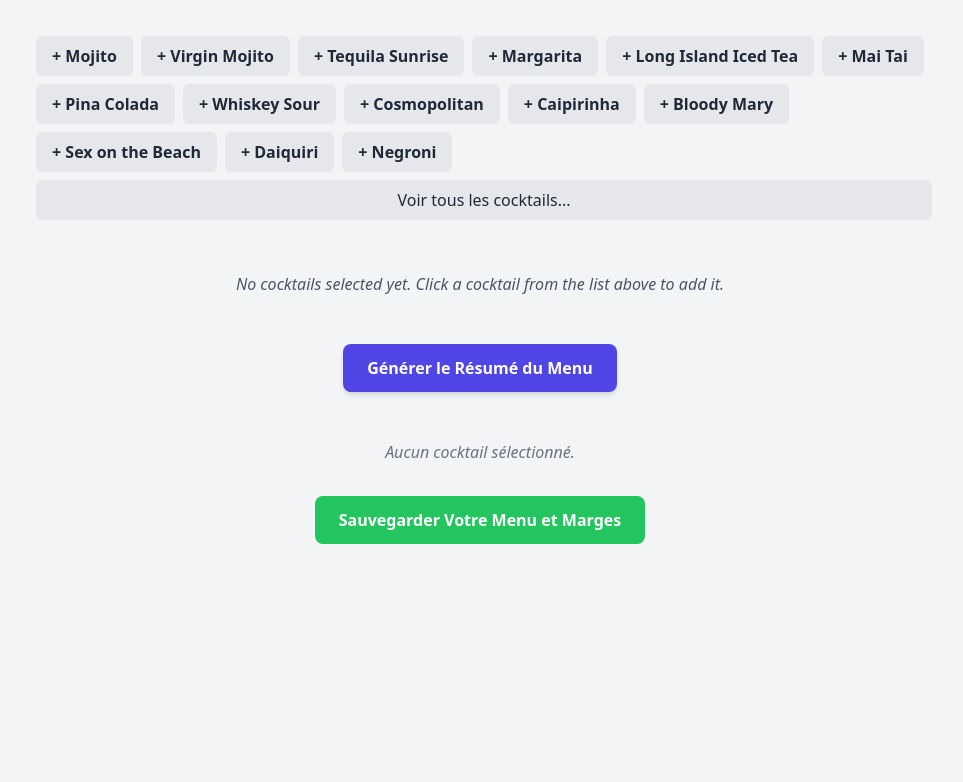
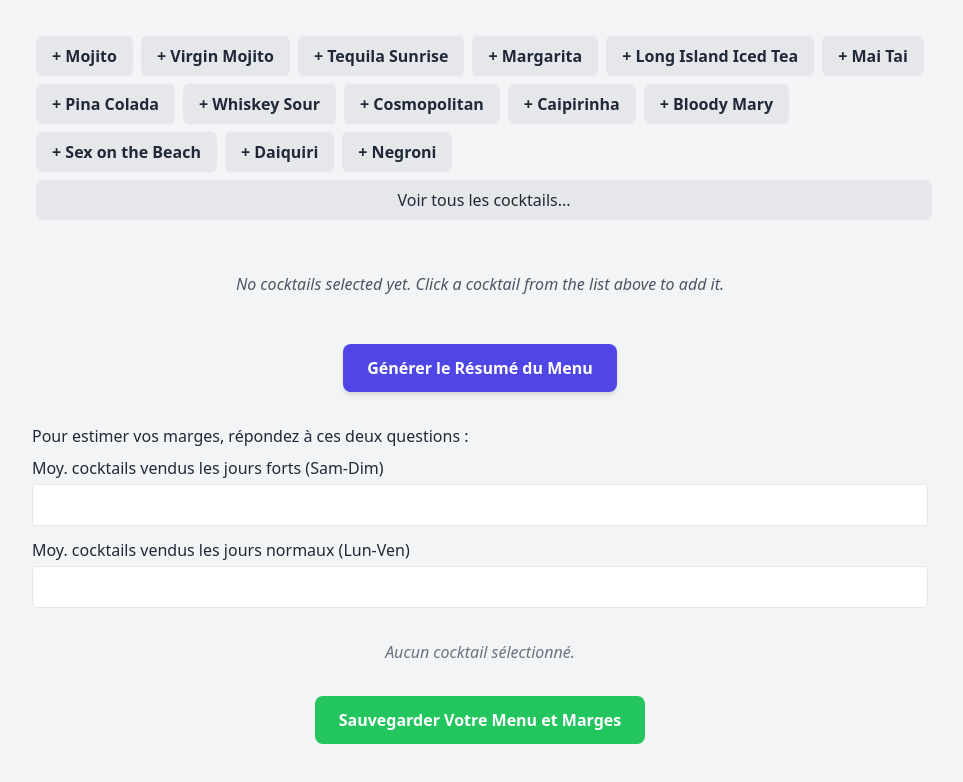
Before and after one commit to enemonsieur/CocktailJoker, a website: page index.html in a window 1280 px wide. Both pictures are taken after a click on the button "Générer le Résumé du Menu". Shown: the whole page, without its empty margins (160-1123 px from the left). Drawn offline with nearby package versions, Linux system fonts and the light colour scheme.

Commit message:
Add sales questions header and npm test

```diff
--- a/index.html
+++ b/index.html
@@ -24,6 +24,15 @@
     </button>
   </div>
 
+  <!-- Inputs for sales estimation -->
+  <div id="sales-inputs" class="container mx-auto max-w-4xl mb-4">
+    <p class="font-medium mb-2">Pour estimer vos marges, répondez à ces deux questions :</p>
+    <label class="block mb-1" for="avg-good-days">Moy. cocktails vendus les jours forts (Sam-Dim)</label>
+    <input id="avg-good-days" type="number" class="w-full p-2 border rounded mb-3">
+    <label class="block mb-1" for="avg-normal-days">Moy. cocktails vendus les jours normaux (Lun-Ven)</label>
+    <input id="avg-normal-days" type="number" class="w-full p-2 border rounded">
+  </div>
+
   <!-- Summary table will mount here -->
   <div id="menu-summary" class="container mx-auto max-w-4xl"></div>
 
--- a/logic.js
+++ b/logic.js
@@ -438,6 +438,14 @@ function generateMenu() {
   const marginColor = overallMargin > 89 ? 'text-orange-500' :
                      overallMargin >= 78 ? 'text-green-600' : 'text-red-600';
 
+  const goodDaysAvg = parseFloat(document.getElementById('avg-good-days')?.value) || 0;
+  const normalDaysAvg = parseFloat(document.getElementById('avg-normal-days')?.value) || 0;
+  const monthlyQty = (normalDaysAvg * 5 + goodDaysAvg * 2) * 4;
+  const totalPop = summary.cocktails.reduce((s, c) => s + c.popularity, 0) || 1;
+  const weightedPrice = summary.cocktails.reduce((s, c) => s + c.price * (c.popularity / totalPop), 0);
+  const monthlySales = weightedPrice * monthlyQty;
+  const monthlyProfit = monthlySales * (overallMargin / 100);
+
   // Generate HTML for the menu summary
   container.innerHTML = `
     <div class="flex justify-between items-center mb-4">
@@ -452,6 +460,7 @@ function generateMenu() {
       <p>Objectif: marges entre 75% et 90%</p>
       <p class="text-xs opacity-80">En dessous de 75%: prix trop bas ou coûts trop élevés</p>
       <p class="text-xs opacity-80">Au-dessus de 90%: prix potentiellement trop élevés</p>
+      <p class="mt-2">Estimation des ventes mensuelles: ${Math.round(monthlySales)} FCFA (marge: ${Math.round(monthlyProfit)} FCFA)</p>
     </div>
 
     <div class="overflow-x-auto">
```
Also changed, not shown: package.json (added, +8 -0 lines).
